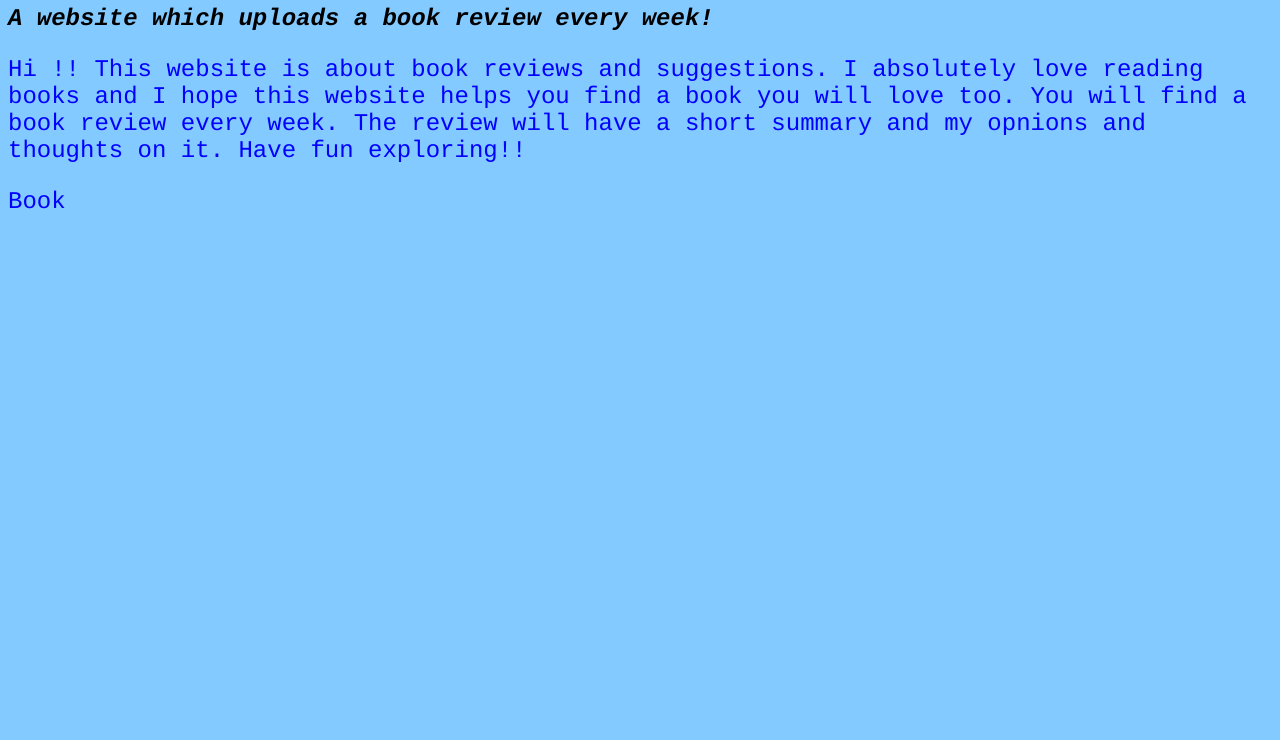
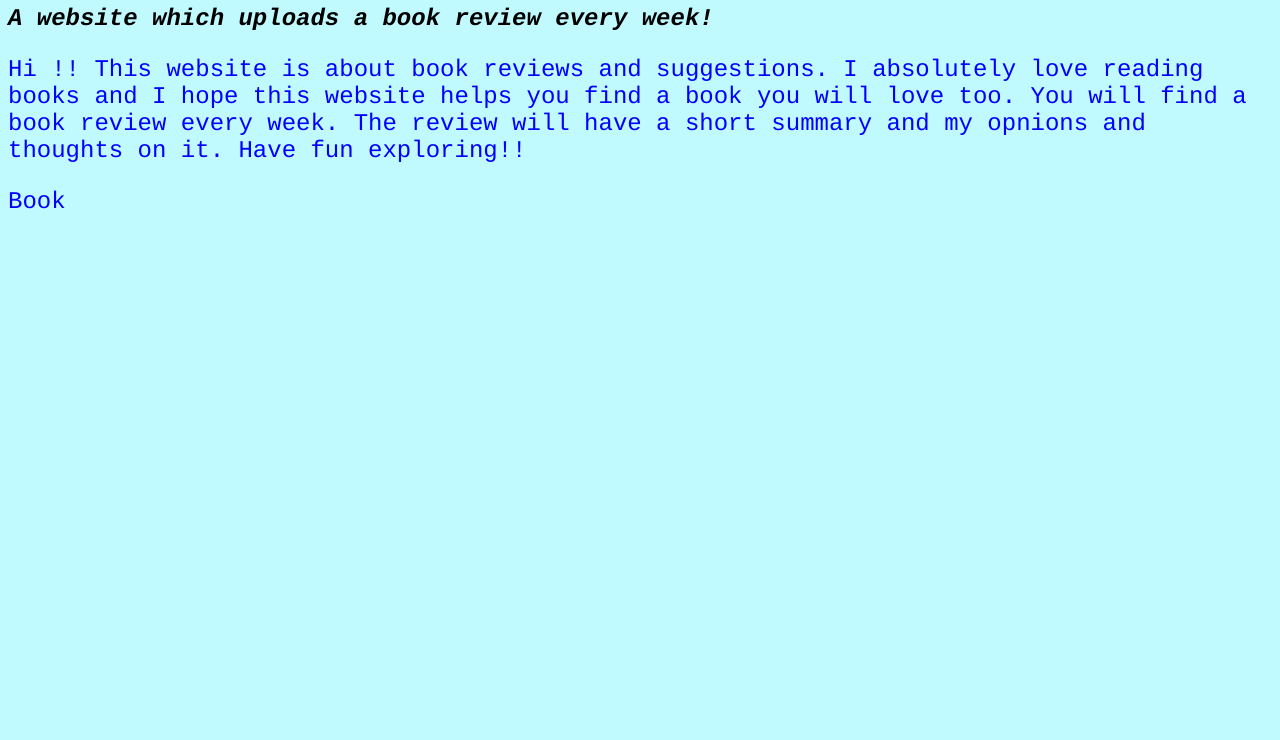
Before and after one commit to SanviChaukade/SanviChaukade.github.io, a plain HTML site: page index.html in a window 1280 px wide. Shown: the part 60-800 px from the top of the page. Drawn offline with Linux system fonts and the light colour scheme.

Commit message:
Update index.html

```diff
--- a/index.html
+++ b/index.html
@@ -8,9 +8,10 @@ intitial-scale=1.0>
 <title> Books!! </title>
 <link rel = "stylesheet" href = "stylesheet.css">
 </head>
-     <body bgcolor="#82CAFF">
+     <body bgcolor="#c0faff">
      <p align = "center">
      <font size = 5 >
+     <
      <font face = "courier"
      <body>
 <hl>
```
